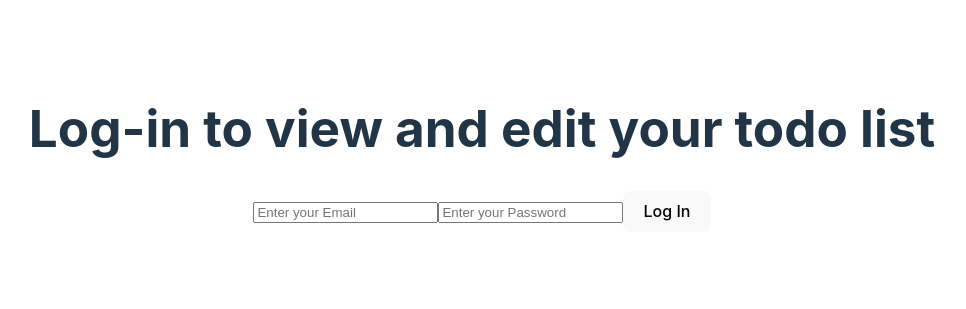
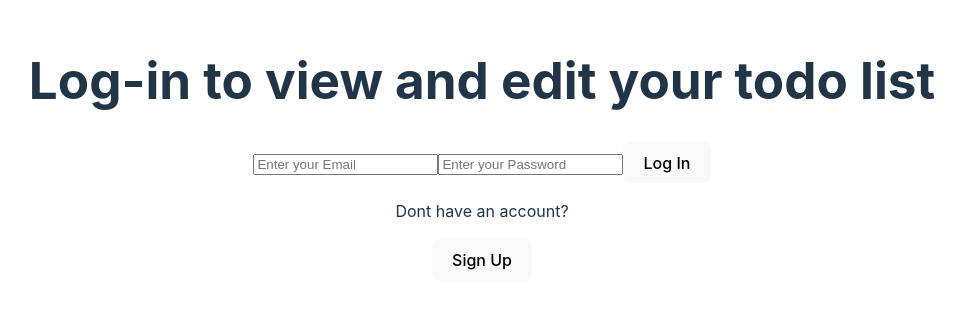
Before and after one commit to Jaynimi/Todo-App, a React (Vite) app in the folder Todo-App/: page / in a window 1280 px wide. Shown: the part 251-560 px from the top of the page, without its empty margins (158-1124 px from the left). Built offline with nearby package versions, Linux system fonts and the light colour scheme; no server answers; the database is empty.

Commit message:
default page

```diff
--- a/Todo-App/src/App.jsx
+++ b/Todo-App/src/App.jsx
@@ -3,6 +3,7 @@ import "./App.css";
 import SignIn from "./component/auth/SignIn";
 import SignUp from "./component/auth/SignUp";
 import AuthDetails from "./component/AuthDetails";
+import DefaultPage from "./component/auth/defaultpage";
 import { BrowserRouter as Router, Routes, Route } from "react-router-dom";
 import Todo from "./component/Todo";
 
@@ -14,9 +15,10 @@ function App() {
       <Router>
         <Routes>
           <Route path="/todo" element={<Todo />} />
-          <Route path="/" exact element={<SignIn />} />
-          <Route path="/signup" element={<SignUp />} />
+          <Route path="/signin" exact element={<SignIn />} />
+          <Route path="/signup" exact element={<SignUp />} />
           <Route path="/signout" element={<AuthDetails />} />
+          <Route path="/" element={<DefaultPage />} />
         </Routes>
       </Router>
       {/* <SignIn />
--- /dev/null
+++ b/Todo-App/src/component/auth/DefaultPage.jsx
@@ -0,0 +1,26 @@
+import React from "react";
+import SignIn from "./SignIn";
+import SignUp from "./SignUp";
+import { useNavigate } from "react-router-dom";
+
+function DefaultPage() {
+  const navigate = useNavigate();
+  const signUp = () => {
+    navigate("/signup");
+    console.log("errrr");
+  };
+
+  return (
+    <>
+      <div>
+        <SignIn />
+      </div>
+      <div>
+        <p>Dont have an account?</p>
+        <button onClick={signUp}>Sign Up</button>
+      </div>
+    </>
+  );
+}
+
+export default DefaultPage;
--- a/Todo-App/src/component/auth/SignUp.jsx
+++ b/Todo-App/src/component/auth/SignUp.jsx
@@ -13,7 +13,7 @@ import { db } from "../../firebase";
 //   });
 // }
 
-const SignIn = () => {
+const SignUp = () => {
   const [email, setEmail] = useState("");
   const [password, setPassword] = useState("");
   const [name, setName] = useState("");
@@ -68,4 +68,4 @@ const SignIn = () => {
   );
 };
 
-export default SignIn;
+export default SignUp;
```
